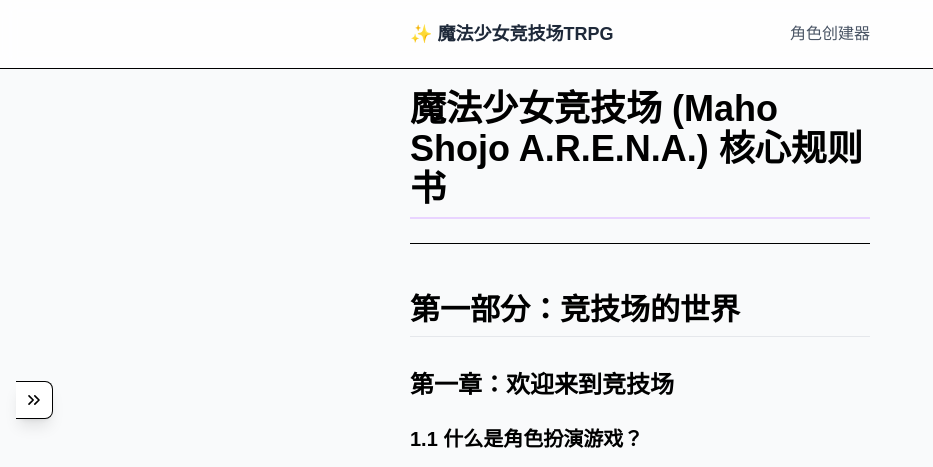
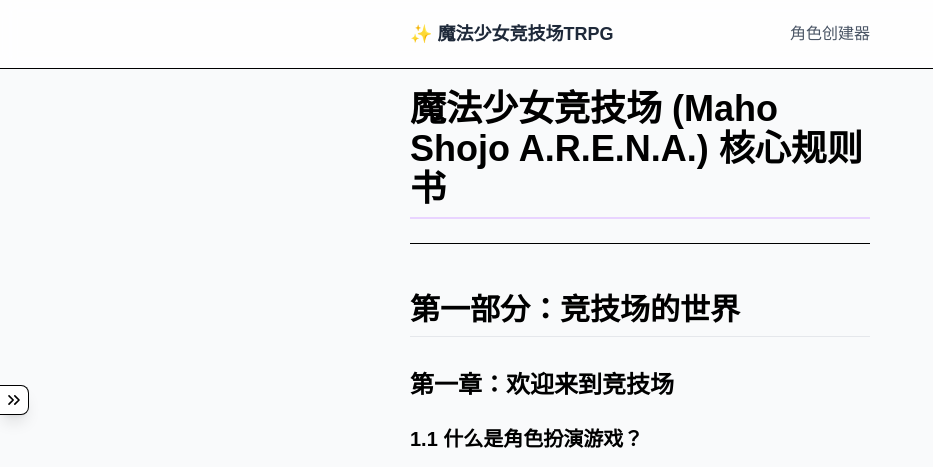
Before and after one commit to notuhao/MahoShojo-ARENA-TRPG-Helper, a Next.js app: page /rules in a window 1280 px wide. Shown: the top 467 px of the page, without its empty margins (0-933 px from the left). Built offline with nearby package versions, Linux system fonts and the light colour scheme.

Commit message:
fix: 规则书目录的UI问题

```diff
--- a/pages/rules.tsx
+++ b/pages/rules.tsx
@@ -12,14 +12,11 @@ import Footer from '../components/Footer';
 import { Menu, X, ChevronsRight, ChevronsLeft } from 'lucide-react';
 
 /**
- * @fileoverview 魔法少女竞技场TRPG核心规则书页面 (v0.1.1 重构版)。
+ * @fileoverview 魔法少女竞技场TRPG核心规则书页面 (v0.1.2 UI/UX 重构版)。
  * @description
- * [V1.1] 修复了构建时出现的 a11y (可访问性) ESLint 错误。
- * [V0.1.1 重构]
- * - 实现了SRS v0.1.1中FR-6/UI-1的需求，重构了UI和交互。
- * - 桌面端侧边栏目录现在是可折叠的，并默认为折叠状态，以优化阅读空间。
- * - 移动端菜单功能保持不变。
- * - 优化了标题ID的生成逻辑，使其更健壮。
+ * - [UI/UX重构] 桌面端侧边栏目录改为固定定位（position: fixed），并拥有独立的滚动条，解决了目录随正文滚动的问题。
+ * - [UI/UX重构] 将侧边栏及其开关按钮作为一个整体移至屏幕最左侧，解决了按钮与目录位置不协调的问题。
+ * - [UI/UX重构] 主内容区会根据目录的展开状态动态调整左边距，以防止内容被遮挡。
  */
 
 // --- 类型定义 ---
@@ -55,19 +52,19 @@ const RulebookSidebar: React.FC<RulebookSidebarProps> = ({ headings, activeId, o
   return (
     <nav className="space-y-4">
       <div>
-        <h3 className="font-bold text-gray-800 mb-2">目录</h3>
+        <h3 className="font-bold text-gray-800 mb-2 px-2">目录</h3>
         <ul className="space-y-1">
           {headings.map((heading) => (
             <li key={heading.id}>
               <a
                 href={`#${heading.id}`}
-                onClick={onLinkClick} // 点击时调用回调
-                className={`block py-1 text-sm transition-colors ${
+                onClick={onLinkClick}
+                className={`block py-1 text-sm transition-colors border-l-4 ${
                   activeId === heading.id
-                    ? 'text-purple-600 font-bold border-r-2 border-purple-600' // 高亮状态
-                    : 'text-gray-600 hover:text-gray-900'
+                    ? 'text-purple-600 font-bold border-purple-600 bg-purple-50'
+                    : 'text-gray-600 hover:text-gray-900 border-transparent hover:bg-gray-100'
                 }`}
-                style={{ paddingLeft: `${(heading.level - 1) * 1}rem` }}
+                style={{ paddingLeft: `${(heading.level - 1) * 1 + 0.5}rem` }}
               >
                 {heading.text}
               </a>
@@ -111,7 +108,6 @@ const RulebookPage: NextPage<RulebookPageProps> = ({ content, headings }) => {
     headings.forEach(h => {
       const el = document.getElementById(h.id);
       if (el) {
-        headingElementsRef.current.set(h.id, el);
         observer.current?.observe(el);
       }
     });
@@ -171,36 +167,37 @@ const RulebookPage: NextPage<RulebookPageProps> = ({ content, headings }) => {
             </div>
         </header>
 
-        <main className="container mx-auto px-4 py-8">
-          <div className="flex relative">
-            {/* 【重构】桌面端可折叠侧边栏 */}
-            <aside className={`hidden md:block flex-shrink-0 transition-all duration-300 ease-in-out ${isDesktopSidebarOpen ? 'w-64 lg:w-72 mr-8' : 'w-0'}`}>
-              <div className={`sticky top-24 h-[calc(100vh-8rem)] overflow-y-auto ${isDesktopSidebarOpen ? 'opacity-100' : 'opacity-0'}`}>
+        {/* --- 桌面端侧边栏与内容区 --- */}
+        <div className="hidden md:block">
+            {/* 侧边栏，使用 fixed 定位 */}
+            <aside className={`fixed top-16 left-0 h-[calc(100vh-4rem)] w-72 bg-white/80 backdrop-blur-sm border-r z-30 transform transition-transform duration-300 ease-in-out ${isDesktopSidebarOpen ? 'translate-x-0' : '-translate-x-full'}`}>
+              <div className="h-full overflow-y-auto pt-6 pb-12">
                 <RulebookSidebar headings={headings} activeId={activeId} />
               </div>
             </aside>
 
-            {/* 【新增】桌面端侧边栏开关按钮 */}
-            <div className="hidden md:block">
+            {/* 侧边栏开关按钮，使用 fixed 定位 */}
             <button
                 onClick={() => setDesktopSidebarOpen(!isDesktopSidebarOpen)}
-                    className="fixed top-1/2 -translate-y-1/2 bg-white p-2 rounded-r-lg shadow-lg border border-l-0 z-30 transition-transform duration-300 ease-in-out"
-                    style={{ left: isDesktopSidebarOpen ? '17rem' : '1rem' }} /* 272px = 17rem */
+                className="fixed top-1/2 -translate-y-1/2 bg-white p-1 rounded-r-lg shadow-lg border border-l-0 z-30 transition-all duration-300 ease-in-out"
+                style={{ left: isDesktopSidebarOpen ? '18rem' : '0rem' }} // 18rem = 72 * 0.25rem
                 aria-label={isDesktopSidebarOpen ? "折叠目录" : "展开目录"}
             >
                 {isDesktopSidebarOpen ? <ChevronsLeft size={20} /> : <ChevronsRight size={20} />}
             </button>
         </div>
 
+        {/* 主内容区 */}
+        <main className={`transition-all duration-300 ease-in-out ${isDesktopSidebarOpen ? 'md:ml-72' : 'md:ml-0'}`}>
+          <div className="container mx-auto px-4 py-8">
             <article className="prose max-w-none w-full">
               <ReactMarkdown components={components} remarkPlugins={[remarkGfm]}>
                 {content}
               </ReactMarkdown>
             </article>
           </div>
+          <Footer />
         </main>
-
-        <Footer />
       </div>
 
        {/* 移动端抽屉式菜单 */}
```
Lines whose indentation alone changed are shown as unchanged.
